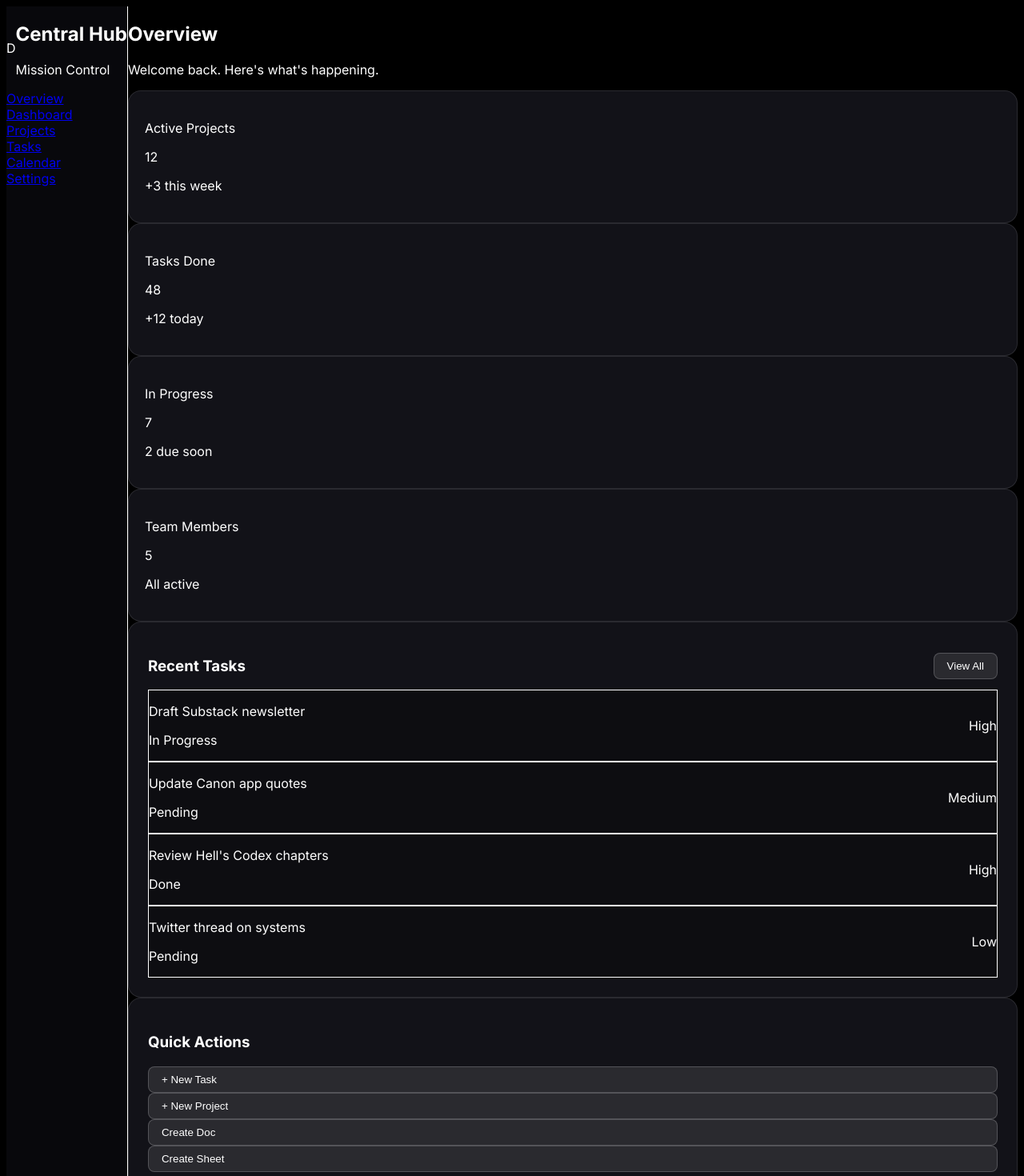
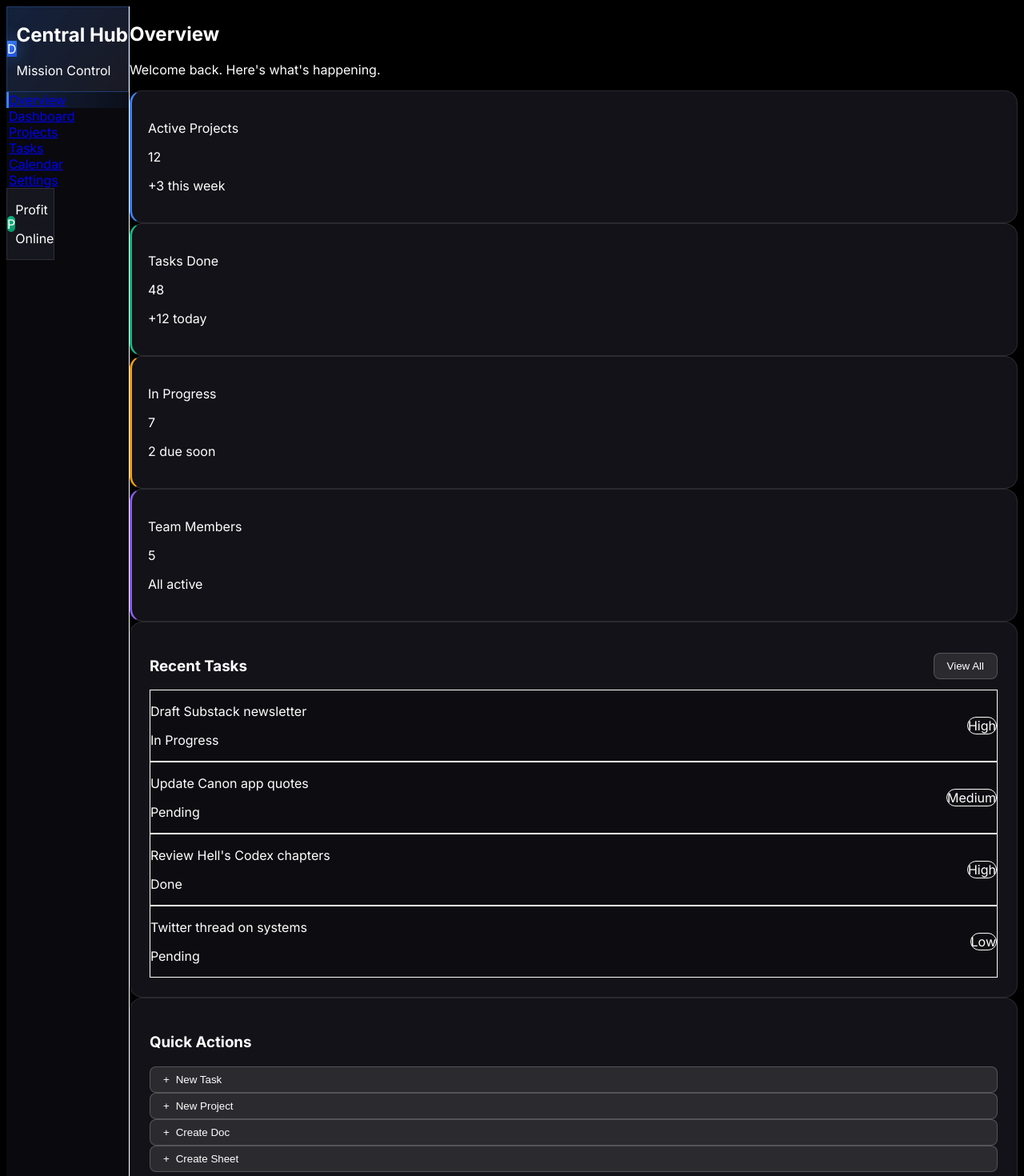
Before and after one commit to LordDeficit/central-hub, a Next.js app: page /home in a window 1280 px wide. Shown: the top 1470 px of the page at 80% size. Built offline with nearby package versions, Linux system fonts and the light colour scheme.

Commit message:
Slick sidebar with icons, gradients, glow effects

```diff
--- a/app/home/page.tsx
+++ b/app/home/page.tsx
@@ -1,13 +1,48 @@
 import Link from "next/link";
+
+// Icons as simple SVG components
+const Icons = {
+  overview: () => (
+    <svg className="h-5 w-5" fill="none" stroke="currentColor" viewBox="0 0 24 24">
+      <path strokeLinecap="round" strokeLinejoin="round" strokeWidth={2} d="M4 6a2 2 0 012-2h2a2 2 0 012 2v2a2 2 0 01-2 2H6a2 2 0 01-2-2V6zM14 6a2 2 0 012-2h2a2 2 0 012 2v2a2 2 0 01-2 2h-2a2 2 0 01-2-2V6zM4 16a2 2 0 012-2h2a2 2 0 012 2v2a2 2 0 01-2 2H6a2 2 0 01-2-2v-2zM14 16a2 2 0 012-2h2a2 2 0 012 2v2a2 2 0 01-2 2h-2a2 2 0 01-2-2v-2z" />
+    </svg>
+  ),
+  dashboard: () => (
+    <svg className="h-5 w-5" fill="none" stroke="currentColor" viewBox="0 0 24 24">
+      <path strokeLinecap="round" strokeLinejoin="round" strokeWidth={2} d="M9 19v-6a2 2 0 00-2-2H5a2 2 0 00-2 2v6a2 2 0 002 2h2a2 2 0 002-2zm0 0V9a2 2 0 012-2h2a2 2 0 012 2v10m-6 0a2 2 0 002 2h2a2 2 0 002-2m0 0V5a2 2 0 012-2h2a2 2 0 012 2v14a2 2 0 01-2 2h-2a2 2 0 01-2-2z" />
+    </svg>
+  ),
+  projects: () => (
+    <svg className="h-5 w-5" fill="none" stroke="currentColor" viewBox="0 0 24 24">
+      <path strokeLinecap="round" strokeLinejoin="round" strokeWidth={2} d="M3 7v10a2 2 0 002 2h14a2 2 0 002-2V9a2 2 0 00-2-2h-6l-2-2H5a2 2 0 00-2 2z" />
+    </svg>
+  ),
+  tasks: () => (
+    <svg className="h-5 w-5" fill="none" stroke="currentColor" viewBox="0 0 24 24">
+      <path strokeLinecap="round" strokeLinejoin="round" strokeWidth={2} d="M9 5H7a2 2 0 00-2 2v12a2 2 0 002 2h10a2 2 0 002-2V7a2 2 0 00-2-2h-2M9 5a2 2 0 002 2h2a2 2 0 002-2M9 5a2 2 0 012-2h2a2 2 0 012 2m-6 9l2 2 4-4" />
+    </svg>
+  ),
+  calendar: () => (
+    <svg className="h-5 w-5" fill="none" stroke="currentColor" viewBox="0 0 24 24">
+      <path strokeLinecap="round" strokeLinejoin="round" strokeWidth={2} d="M8 7V3m8 4V3m-9 8h10M5 21h14a2 2 0 002-2V7a2 2 0 00-2-2H5a2 2 0 00-2 2v12a2 2 0 002 2z" />
+    </svg>
+  ),
+  settings: () => (
+    <svg className="h-5 w-5" fill="none" stroke="currentColor" viewBox="0 0 24 24">
+      <path strokeLinecap="round" strokeLinejoin="round" strokeWidth={2} d="M10.325 4.317c.426-1.756 2.924-1.756 3.35 0a1.724 1.724 0 002.573 1.066c1.543-.94 3.31.826 2.37 2.37a1.724 1.724 0 001.065 2.572c1.756.426 1.756 2.924 0 3.35a1.724 1.724 0 00-1.066 2.573c.94 1.543-.826 3.31-2.37 2.37a1.724 1.724 0 00-2.572 1.065c-.426 1.756-2.924 1.756-3.35 0a1.724 1.724 0 00-2.573-1.066c-1.543.94-3.31-.826-2.37-2.37a1.724 1.724 0 00-1.065-2.572c-1.756-.426-1.756-2.924 0-3.35a1.724 1.724 0 001.066-2.573c-.94-1.543.826-3.31 2.37-2.37.996.608 2.296.07 2.572-1.065z" />
+      <path strokeLinecap="round" strokeLinejoin="round" strokeWidth={2} d="M15 12a3 3 0 11-6 0 3 3 0 016 0z" />
+    </svg>
+  ),
+};
 
 export default function HomePage() {
   const navItems = [
-    { href: "/home", label: "Overview", active: true },
-    { href: "/dashboard", label: "Dashboard" },
-    { href: "#", label: "Projects" },
-    { href: "#", label: "Tasks" },
-    { href: "#", label: "Calendar" },
-    { href: "#", label: "Settings" },
+    { href: "/home", label: "Overview", icon: Icons.overview, active: true },
+    { href: "/dashboard", label: "Dashboard", icon: Icons.dashboard },
+    { href: "#", label: "Projects", icon: Icons.projects },
+    { href: "#", label: "Tasks", icon: Icons.tasks },
+    { href: "#", label: "Calendar", icon: Icons.calendar },
+    { href: "#", label: "Settings", icon: Icons.settings },
   ];
 
   const stats = [
@@ -24,7 +59,6 @@ export default function HomePage() {
     { title: "Twitter thread on systems", status: "Pending", priority: "Low" },
   ];
 
-  // Glass effect styles
   const glassCard = {
     padding: "1.25rem",
     borderRadius: "1rem",
@@ -57,40 +91,119 @@ export default function HomePage() {
     <div className="flex min-h-screen bg-black">
       {/* Sidebar */}
       <aside
-        className="w-64 border-r border-white/10"
-        style={{ backgroundColor: "rgba(10, 10, 15, 0.8)" }}
+        className="w-72 border-r border-white/10 relative overflow-hidden"
+        style={{ backgroundColor: "rgba(10, 10, 15, 0.95)" }}
       >
-        <div className="p-6">
-          <div className="mb-8 flex items-center gap-3">
-            <div className="flex h-10 w-10 items-center justify-center rounded-xl bg-blue-600 text-lg font-bold text-white">
+        {/* Gradient glow at top */}
+        <div
+          className="absolute top-0 left-0 right-0 h-32 pointer-events-none"
+          style={{
+            background: "linear-gradient(180deg, rgba(59, 130, 246, 0.15) 0%, transparent 100%)",
+          }}
+        />
+
+        <div className="relative p-6">
+          {/* Logo section with glow */}
+          <div
+            className="mb-8 flex items-center gap-4 p-4 rounded-2xl"
+            style={{
+              background: "linear-gradient(135deg, rgba(59, 130, 246, 0.2) 0%, rgba(30, 30, 40, 0.8) 100%)",
+              border: "1px solid rgba(59, 130, 246, 0.3)",
+            }}
+          >
+            <div
+              className="flex h-12 w-12 items-center justify-center rounded-xl text-xl font-bold text-white shadow-lg"
+              style={{
+                background: "linear-gradient(135deg, #3b82f6 0%, #1d4ed8 100%)",
+                boxShadow: "0 0 20px rgba(59, 130, 246, 0.5)",
+              }}
+            >
               D
             </div>
             <div>
               <h1 className="text-lg font-bold text-white">Central Hub</h1>
-              <p className="text-xs text-gray-400">Mission Control</p>
+              <p className="text-xs text-blue-400">Mission Control</p>
             </div>
           </div>
 
-          <nav className="space-y-1">
-            {navItems.map((item) => (
+          {/* Navigation */}
+          <nav className="space-y-2">
+            {navItems.map((item) => {
+              const Icon = item.icon;
+              return (
                 <Link
                   key={item.label}
                   href={item.href}
-                className={`flex items-center rounded-lg px-4 py-3 text-sm transition ${
+                  className={`group flex items-center gap-3 rounded-xl px-4 py-3.5 text-sm font-medium transition-all duration-200 ${
                     item.active
-                    ? "bg-white/10 text-white"
-                    : "text-gray-400 hover:bg-white/5 hover:text-white"
+                      ? "text-white"
+                      : "text-gray-400 hover:text-white"
                   }`}
+                  style={{
+                    background: item.active
+                      ? "linear-gradient(90deg, rgba(59, 130, 246, 0.2) 0%, rgba(59, 130, 246, 0.05) 100%)"
+                      : "transparent",
+                    borderLeft: item.active ? "3px solid #3b82f6" : "3px solid transparent",
+                  }}
                 >
+                  <span
+                    className={`transition-all duration-200 ${item.active ? "text-blue-400" : "group-hover:text-blue-400"}`}
+                  >
+                    <Icon />
+                  </span>
                   {item.label}
+                  {item.active && (
+                    <span
+                      className="ml-auto h-2 w-2 rounded-full"
+                      style={{
+                        background: "#3b82f6",
+                        boxShadow: "0 0 10px rgba(59, 130, 246, 0.8)",
+                      }}
+                    />
+                  )}
                 </Link>
-            ))}
+              );
+            })}
           </nav>
+
+          {/* Bottom section */}
+          <div
+            className="absolute bottom-0 left-0 right-0 p-6"
+            style={{
+              background: "linear-gradient(0deg, rgba(10, 10, 15, 1) 0%, transparent 100%)",
+            }}
+          >
+            <div
+              className="rounded-xl p-4"
+              style={{
+                backgroundColor: "rgba(30, 30, 40, 0.6)",
+                border: "1px solid rgba(255, 255, 255, 0.1)",
+              }}
+            >
+              <div className="flex items-center gap-3">
+                <div
+                  className="h-10 w-10 rounded-full flex items-center justify-center text-sm font-bold text-white"
+                  style={{
+                    background: "linear-gradient(135deg, #10b981 0%, #059669 100%)",
+                  }}
+                >
+                  P
+                </div>
+                <div className="flex-1">
+                  <p className="text-sm font-medium text-white">Profit</p>
+                  <p className="text-xs text-gray-500">Online</p>
+                </div>
+                <span className="h-2 w-2 rounded-full bg-green-500"
+                  style={{ boxShadow: "0 0 8px rgba(34, 197, 94, 0.6)" }}
+                />
+              </div>
+            </div>
+          </div>
         </div>
       </aside>
 
       {/* Main Content */}
-      <main className="flex-1 p-8">
+      <main className="flex-1 p-8 overflow-y-auto">
         {/* Header */}
         <header className="mb-8">
           <h2 className="text-3xl font-bold text-white">Overview</h2>
@@ -99,8 +212,16 @@ export default function HomePage() {
 
         {/* Stats Grid */}
         <section className="mb-8 grid grid-cols-1 gap-4 md:grid-cols-2 lg:grid-cols-4">
-          {stats.map((stat) => (
-            <div key={stat.label} style={glassCard}>
+          {stats.map((stat, i) => (
+            <div
+              key={stat.label}
+              style={{
+                ...glassCard,
+                borderLeft: i === 0 ? "3px solid #3b82f6" :
+                           i === 1 ? "3px solid #10b981" :
+                           i === 2 ? "3px solid #f59e0b" : "3px solid #8b5cf6",
+              }}
+            >
               <p className="text-sm text-gray-400">{stat.label}</p>
               <p className="text-3xl font-bold text-white">{stat.value}</p>
               <p className="text-xs text-gray-500">{stat.change}</p>
@@ -121,20 +242,31 @@ export default function HomePage() {
                 {recentTasks.map((task) => (
                   <div
                     key={task.title}
-                    className="flex items-center justify-between rounded-lg border border-white/5 p-4"
+                    className="flex items-center justify-between rounded-xl border border-white/5 p-4 transition hover:border-white/10"
                     style={{ backgroundColor: "rgba(0, 0, 0, 0.3)" }}
                   >
+                    <div className="flex items-center gap-3">
+                      <div
+                        className="h-2 w-2 rounded-full"
+                        style={{
+                          background: task.priority === "High" ? "#ef4444" :
+                                    task.priority === "Medium" ? "#f59e0b" : "#22c55e",
+                          boxShadow: `0 0 8px ${task.priority === "High" ? "rgba(239, 68, 68, 0.6)" :
+                                    task.priority === "Medium" ? "rgba(245, 158, 11, 0.6)" : "rgba(34, 197, 94, 0.6)"}`,
+                        }}
+                      />
                       <div>
                         <p className="font-medium text-white">{task.title}</p>
                         <p className="text-sm text-gray-500">{task.status}</p>
                       </div>
+                    </div>
                     <span
-                      className={`rounded-full px-3 py-1 text-xs ${
+                      className={`rounded-full px-3 py-1 text-xs font-medium ${
                         task.priority === "High"
-                          ? "bg-red-500/20 text-red-400"
+                          ? "bg-red-500/20 text-red-400 border border-red-500/30"
                           : task.priority === "Medium"
-                          ? "bg-yellow-500/20 text-yellow-400"
-                          : "bg-green-500/20 text-green-400"
+                          ? "bg-yellow-500/20 text-yellow-400 border border-yellow-500/30"
+                          : "bg-green-500/20 text-green-400 border border-green-500/30"
                       }`}
                     >
                       {task.priority}
@@ -150,28 +282,46 @@ export default function HomePage() {
             <div style={glassPanel}>
               <h3 className="mb-4 text-lg font-semibold text-white">Quick Actions</h3>
               <div className="space-y-3">
-                <button style={glassButton} className="w-full text-left hover:bg-white/20">+ New Task</button>
-                <button style={glassButton} className="w-full text-left hover:bg-white/20">+ New Project</button>
-                <button style={glassButton} className="w-full text-left hover:bg-white/20">Create Doc</button>
-                <button style={glassButton} className="w-full text-left hover:bg-white/20">Create Sheet</button>
+                {["+ New Task", "+ New Project", "Create Doc", "Create Sheet"].map((action) => (
+                  <button
+                    key={action}
+                    style={{
+                      ...glassButton,
+                      display: "flex",
+                      alignItems: "center",
+                      gap: "0.5rem",
+                    }}
+                    className="w-full text-left hover:bg-white/20 group"
+                  >
+                    <span className="text-blue-400 group-hover:text-blue-300">+</span>
+                    {action.replace("+ ", "")}
+                  </button>
+                ))}
               </div>
             </div>
 
             <div style={{ ...glassPanel, marginTop: "1rem" }}>
               <h3 className="mb-4 text-lg font-semibold text-white">System Status</h3>
-              <div className="space-y-2 text-sm">
-                <div className="flex items-center justify-between">
-                  <span className="text-gray-400">API</span>
-                  <span className="text-green-400">● Online</span>
+              <div className="space-y-3 text-sm">
+                {[
+                  { name: "API", status: "Online", color: "#22c55e" },
+                  { name: "Database", status: "Online", color: "#22c55e" },
+                  { name: "Sync", status: "Active", color: "#3b82f6" },
+                ].map((item) => (
+                  <div key={item.name} className="flex items-center justify-between">
+                    <span className="text-gray-400">{item.name}</span>
+                    <div className="flex items-center gap-2">
+                      <span
+                        className="h-2 w-2 rounded-full"
+                        style={{
+                          background: item.color,
+                          boxShadow: `0 0 8px ${item.color}`,
+                        }}
+                      />
+                      <span style={{ color: item.color }}>{item.status}</span>
                     </div>
-                <div className="flex items-center justify-between">
-                  <span className="text-gray-400">Database</span>
-                  <span className="text-green-400">● Online</span>
                   </div>
-                <div className="flex items-center justify-between">
-                  <span className="text-gray-400">Sync</span>
-                  <span className="text-blue-400">↻ Active</span>
-                </div>
+                ))}
               </div>
             </div>
           </div>
```
Lines whose indentation alone changed are shown as unchanged.
